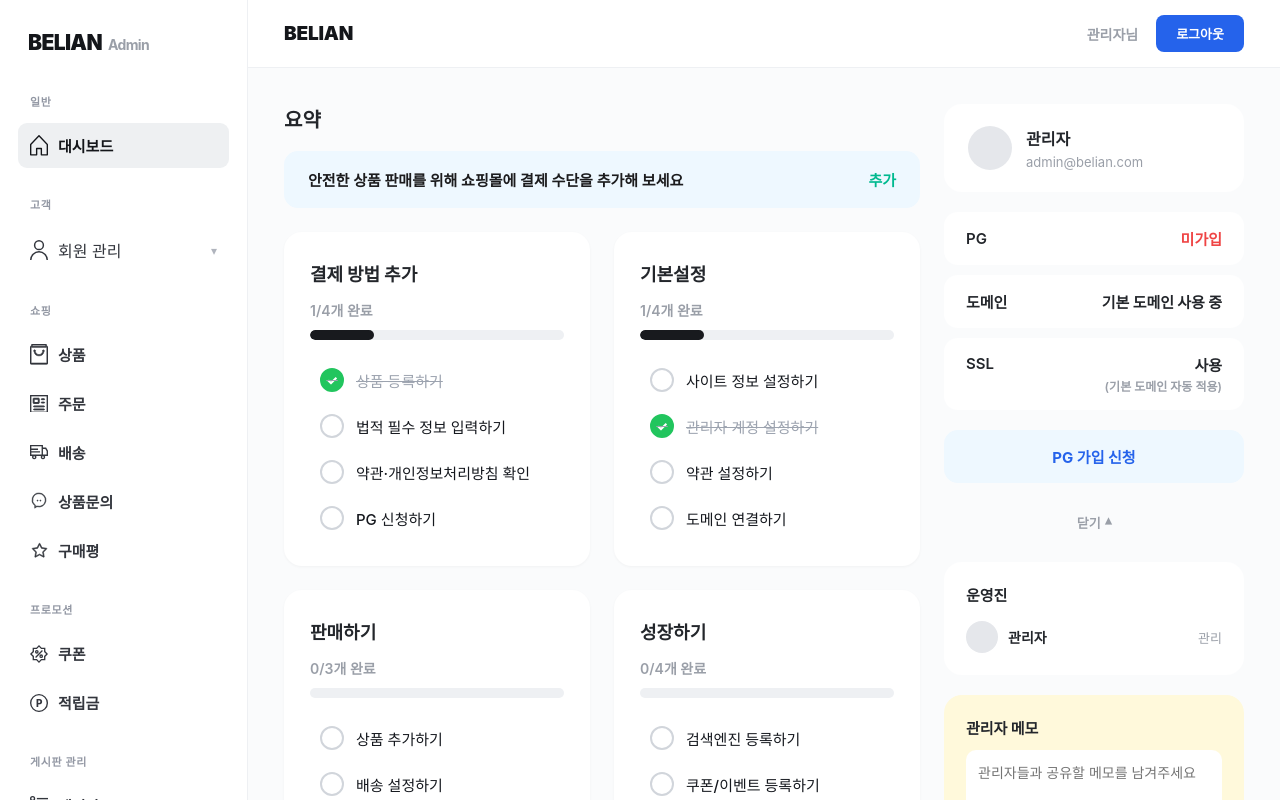
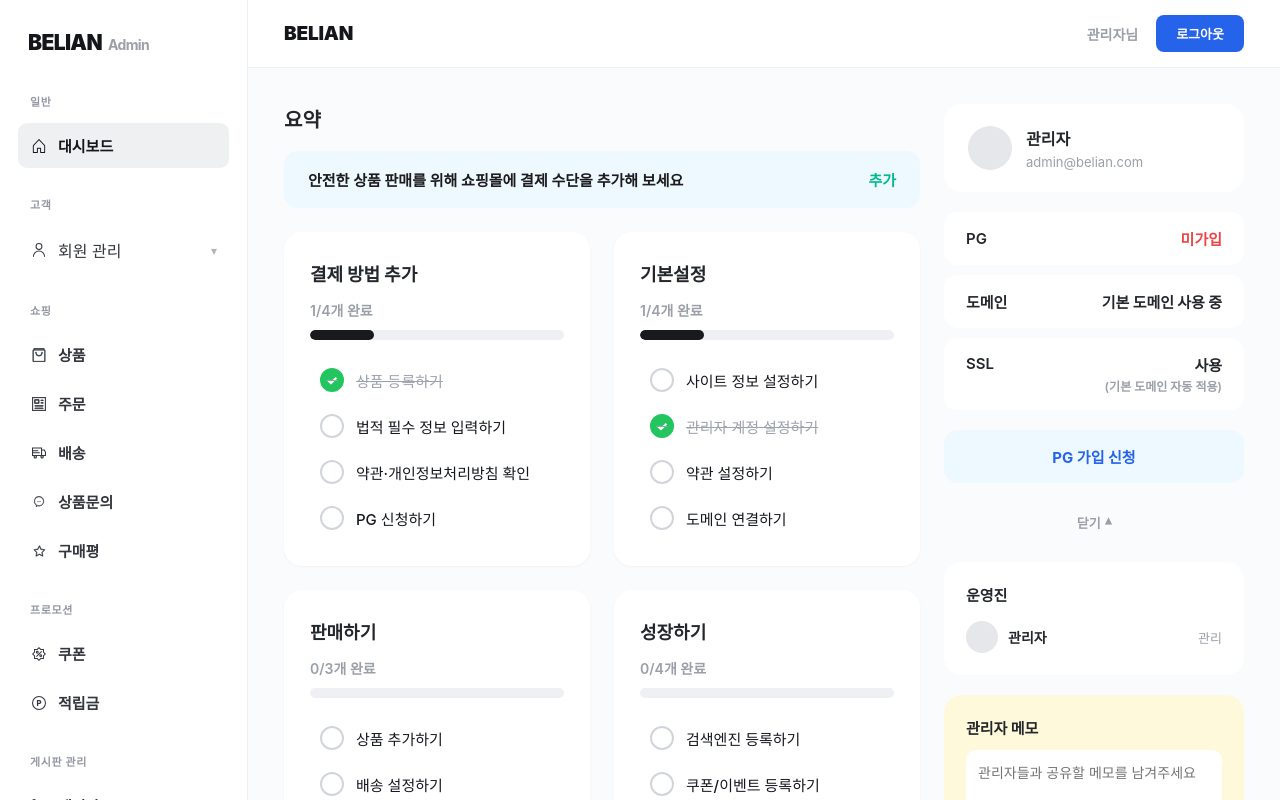
Before and after one commit to youzam136-sudo/belian-admin, a React (Vite) app: page / in a window 1280 px wide. Shown: the top 800 px of the page. Built offline with nearby package versions, Linux system fonts and the light colour scheme.

Commit message:
Update layout.css

```diff
--- a/src/styles/layout.css
+++ b/src/styles/layout.css
@@ -90,6 +90,12 @@
     justify-content: center;
     width: 18px;
     font-size: 15px;
+}
+
+.admin-sidebar-icon-svg {
+    width: 14px;
+    height: 14px;
+    color: inherit;
 }
 .admin-sidebar-link:hover {
     background: var(--admin-accent-soft);
```
